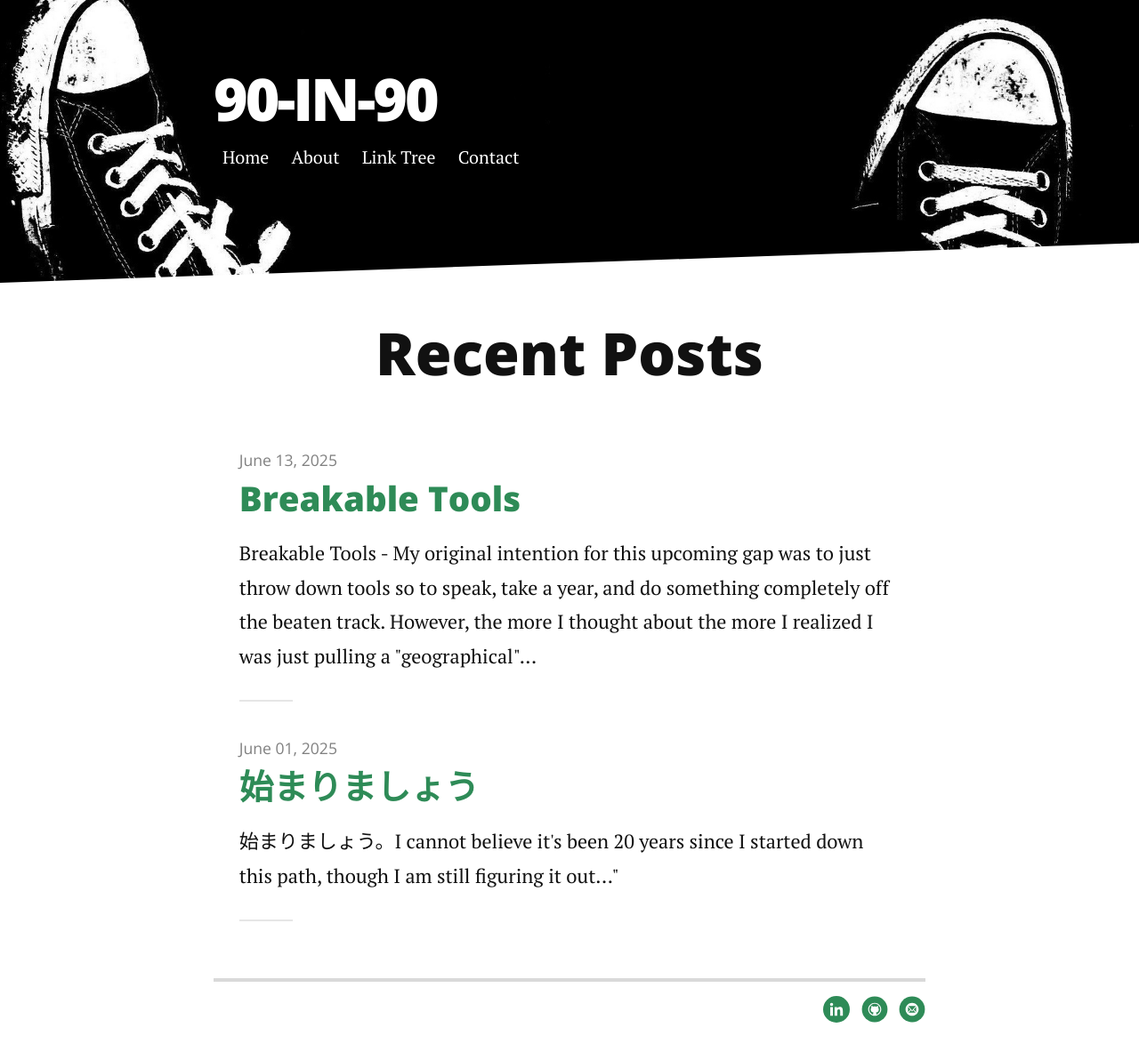
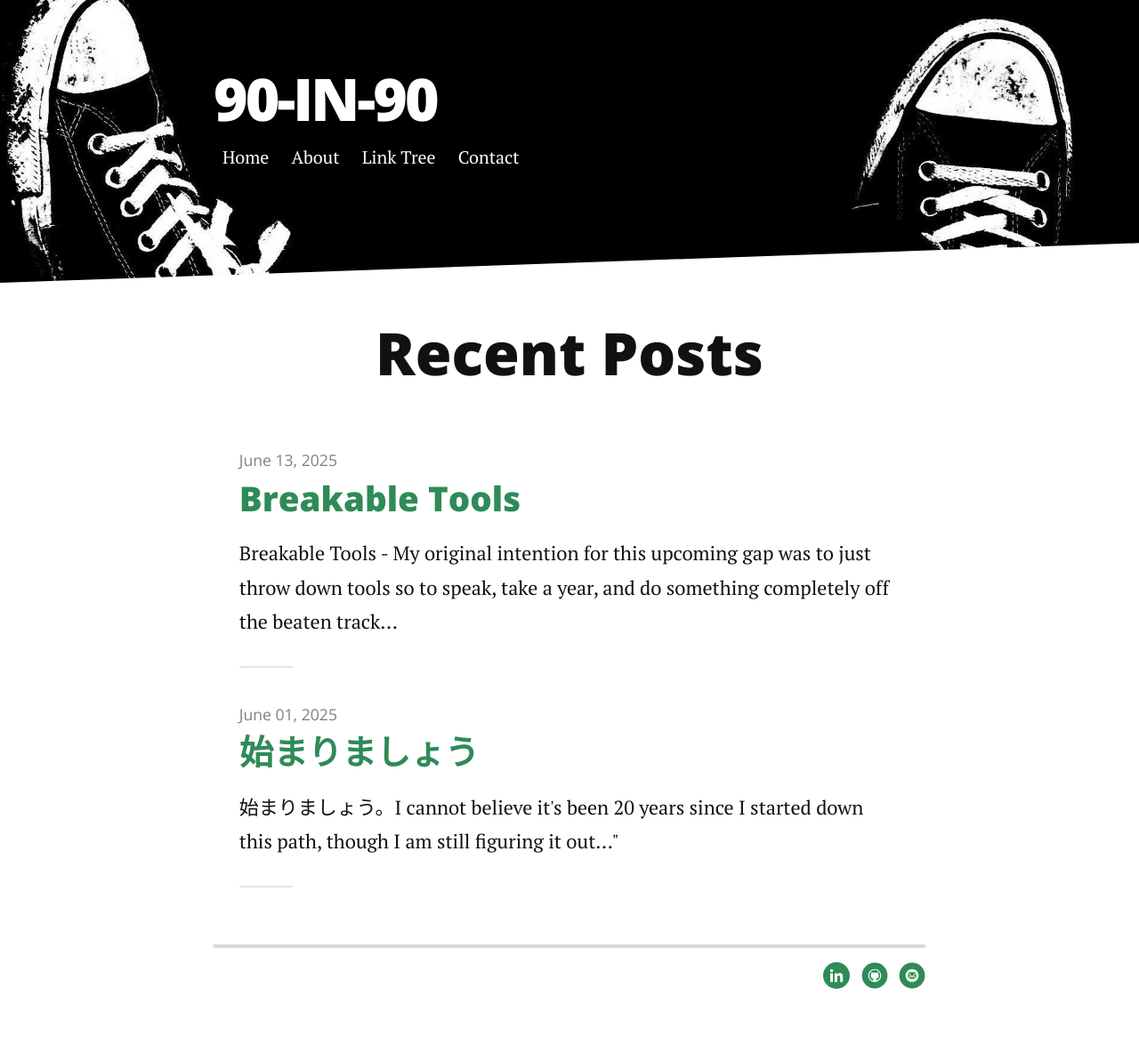
Before and after one commit to weebaruto/weeblog, a Jekyll site: the page built from index.html, in a window 1280 px wide. Shown: the whole page at 89% size. Built offline with Jekyll 4.4.1, drawn with Linux system fonts in a browser that asks for light colours; nearby versions of some CDN libraries; the list of posts is cut into pages by our own code; after the commit the page ends 1153 px from its top, so only the background shows below that.

Commit message:
Update 2025-06-13-breakable-tools-post.markdown

```diff
--- a/_posts/2025-06-13-breakable-tools-post.markdown
+++ b/_posts/2025-06-13-breakable-tools-post.markdown
@@ -2,7 +2,7 @@
 layout: post
 title:  "Breakable Tools"
 date:   2025-06-13
-description: Breakable Tools - My original intention for this upcoming gap was to just throw down tools so to speak, take a year, and do something completely off the beaten track. However, the more I thought about the more I realized I was just pulling a "geographical"...
+description: Breakable Tools - My original intention for this upcoming gap was to just throw down tools so to speak, take a year, and do something completely off the beaten track...
 ---
 
 <p class="intro"><span class="dropcap">B</span>reakable Tools - My original intention for this upcoming gap was to just throw down tools so to speak, take a year, and do something completely off the beaten track. However, the more I thought about the more I realized I was just pulling a "geographical" and not dealing with what was really bugging me! The fact I was stuck, with a dwindling desire and aspiration to be an engineer!</p>
```
